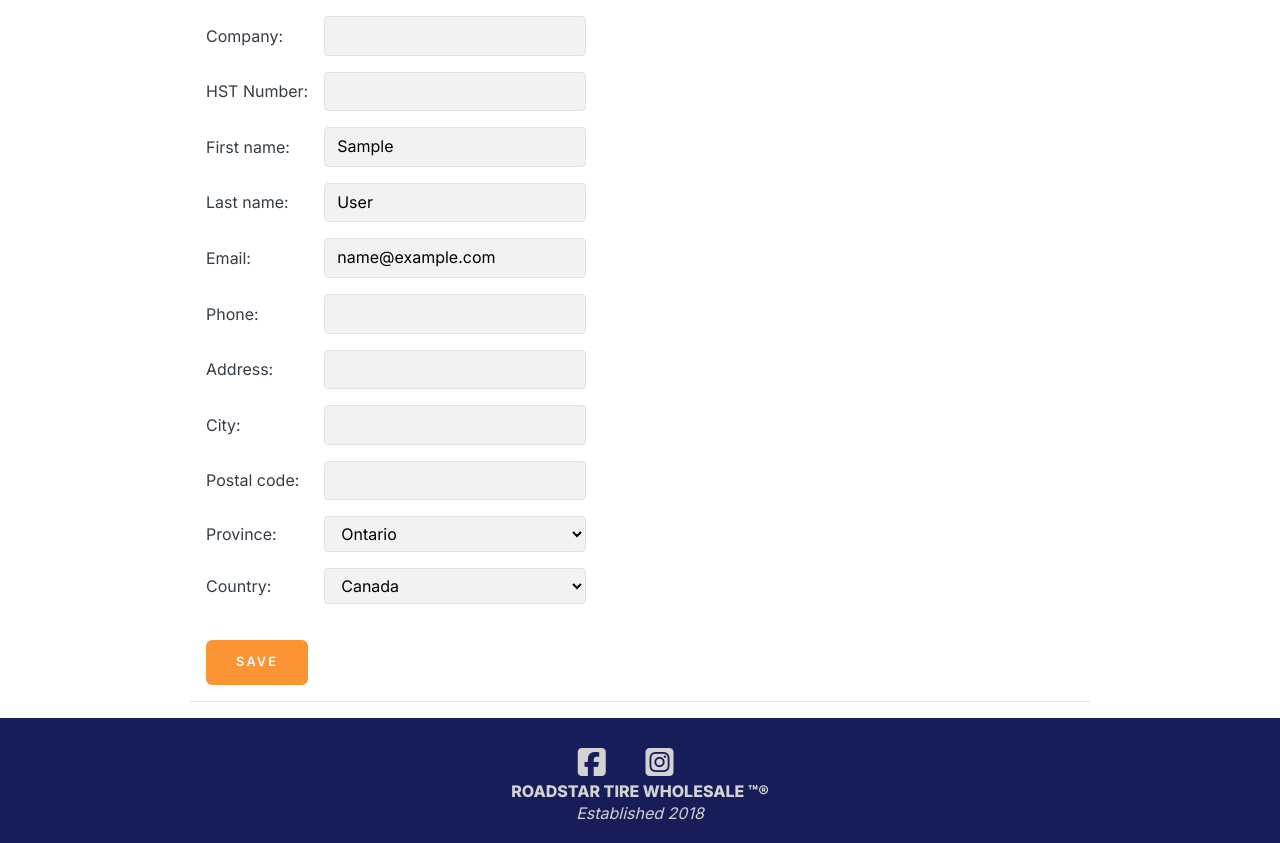
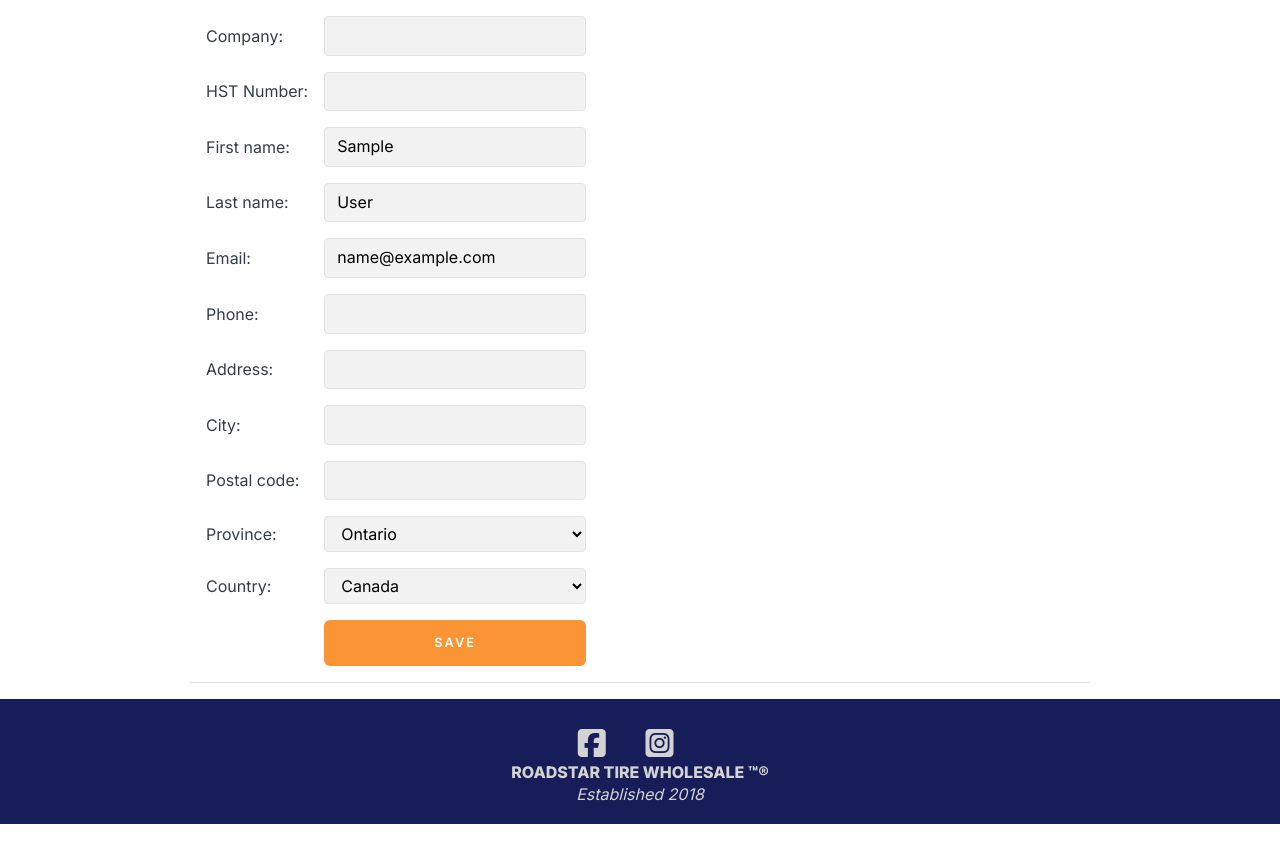
Before and after one commit to zsiskos/roadstartire, a Django app: page /account/edit/ in a window 1280 px wide. Shown: the part 167-1010 px from the top of the page. Run offline with Django 3.2, Linux system fonts and the light colour scheme; the visitor is signed in with stand-in values (Sample User, id 1); some libraries are stand-ins or nearby versions.

Commit message:
style button for consistency

```diff
--- a/main_app/static/css/forms.css
+++ b/main_app/static/css/forms.css
@@ -40,7 +40,8 @@
   transition: all .1s ease-out
 }
 
-.form-grid button a {
+.form-grid button,
+#btn-save {
   grid-column-start: 2;
   margin: 0;
   border: none;
```
